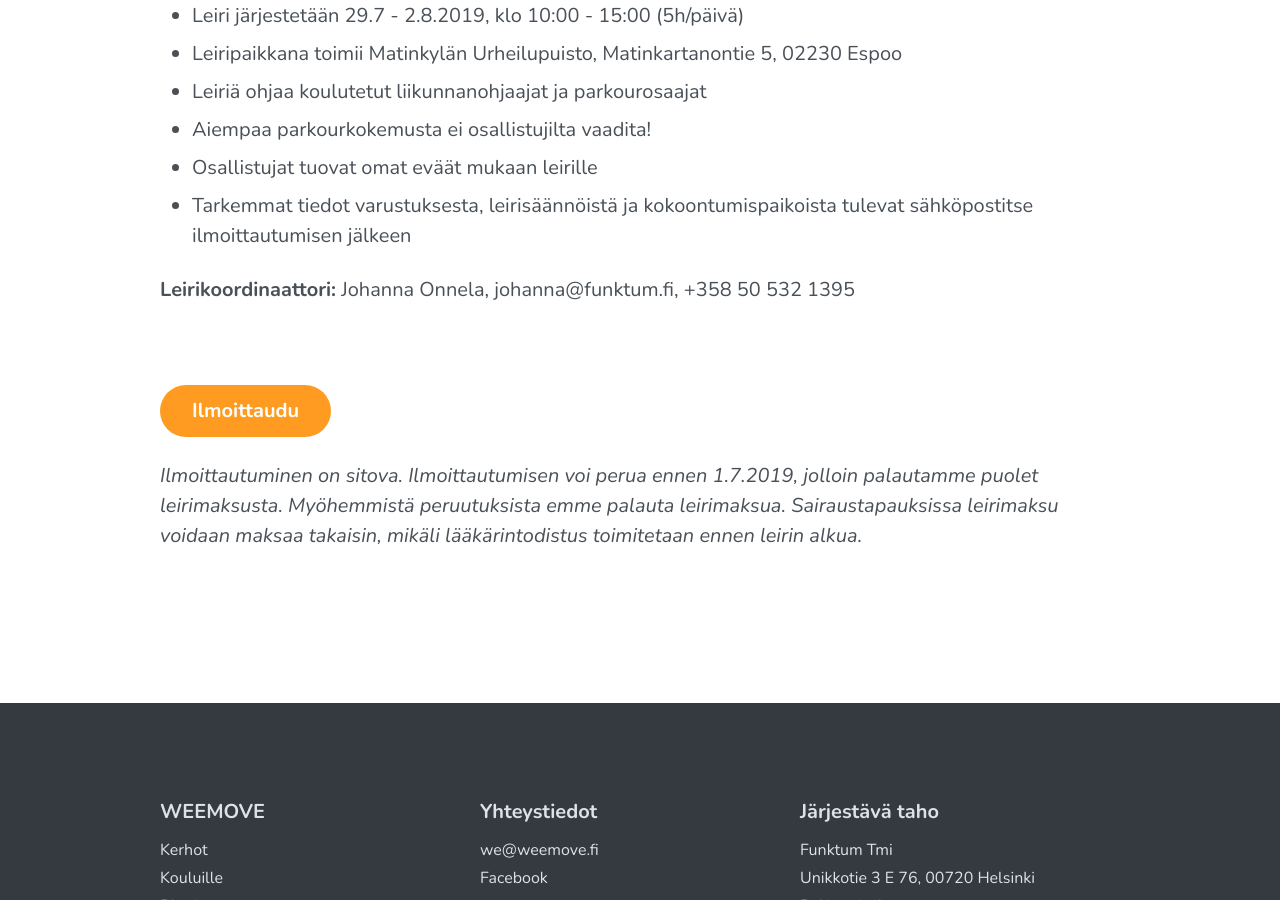
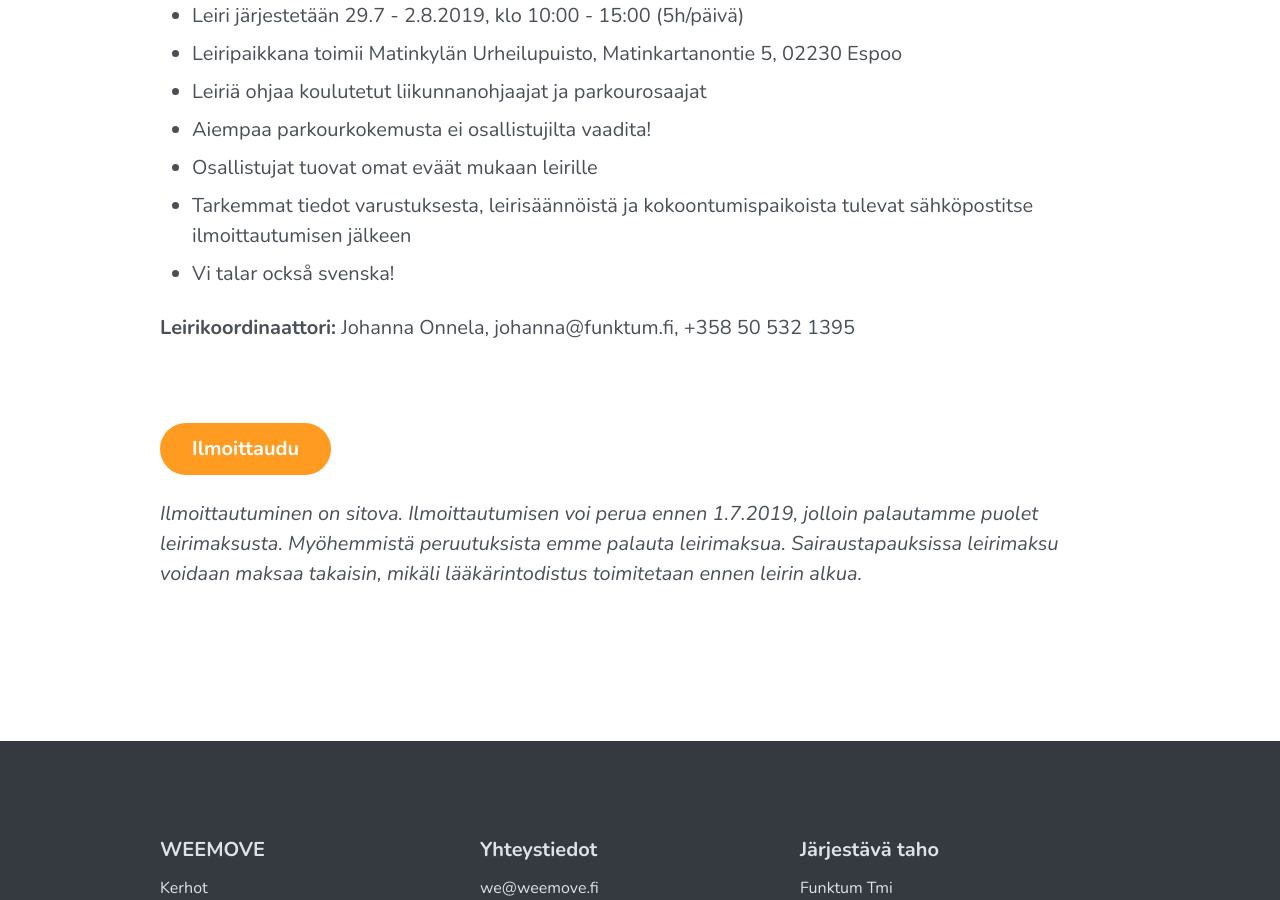
Before and after one commit to Funktum/weemove, a Jekyll site: the page built from _pages/kesäleiri.md, in a window 1280 px wide and 900 px high, scrolled down 2047 px. Built offline with Jekyll 4.4.1, drawn with Linux system fonts in a browser that asks for light colours; a script that is not in the unit is left out.

Commit message:
Update kesäleiri.md

```diff
--- a/_pages/kesäleiri.md
+++ b/_pages/kesäleiri.md
@@ -45,6 +45,7 @@ tarvittavan määrän apuohjaajia osallistujamäärästä riippuen takaaman hyv
 - Aiempaa parkourkokemusta ei osallistujilta vaadita!
 - Osallistujat tuovat omat eväät mukaan leirille
 - Tarkemmat tiedot varustuksesta, leirisäännöistä ja kokoontumispaikoista tulevat sähköpostitse ilmoittautumisen jälkeen
+- Vi talar också svenska!
 
 
 __Leirikoordinaattori:__ Johanna Onnela, johanna@funktum.fi, +358 50 532 1395
```
